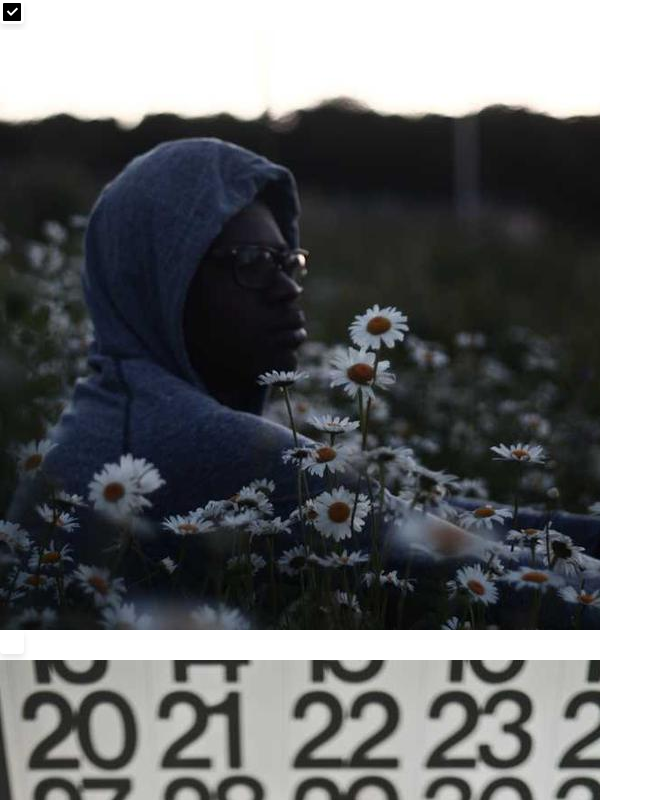
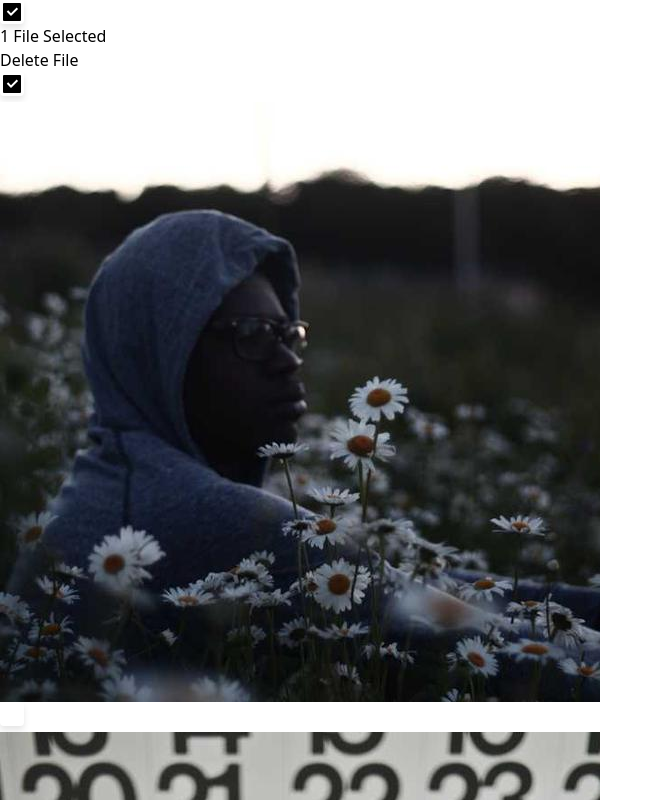
Before and after one commit to ixedasan/react-image-gallery, a React (Vite) app: page / in a window 1280 px wide. Both pictures are taken after a click on the button 12 px from the left and 12 px from the top of the page. Shown: the top 800 px of the page, without its empty margins (0-663 px from the left). Built offline with nearby package versions, Linux system fonts and the light colour scheme.

Commit message:
feat: add header block for image selection

```diff
--- a/src/App.tsx
+++ b/src/App.tsx
@@ -19,6 +19,7 @@ import {
 } from '@dnd-kit/sortable'
 
 import { AddImageCard } from './components/AddImageCard'
+import { Header } from './components/Header'
 import { Image } from './components/Image'
 import { Overlay } from './components/Overlay'
 import { initialImageData } from './data/data'
@@ -68,10 +69,15 @@ function App() {
     )
   }
 
+  const handleDeleteImage = (selectedItems: IImageGallery[]) => {
+    setData(items => items.filter(item => !selectedItems.includes(item)))
+  }
+
   return (
     <div className="min-h-screen">
       <div className="container flex flex-col items-center">
         <div className="my-8 grid max-w-5xl divide-y rounded-lg bg-white shadow">
+          <Header onDelete={handleDeleteImage} data={data} />
           <DndContext
             sensors={sensors}
             collisionDetection={closestCenter}
--- /dev/null
+++ b/src/components/Header.tsx
@@ -0,0 +1,36 @@
+import { IImageGallery } from '../types/global.types'
+import Checkbox from './ui/Icons/Checkbox'
+
+interface IHeader {
+  onDelete: (selectedItems: IImageGallery[]) => void
+  data: IImageGallery[]
+}
+
+export const Header = ({ onDelete, data }: IHeader) => {
+  const selectedItems = data.filter(item => item.isSelected)
+  const selectedCount = selectedItems.length
+
+  return (
+    <div className="flex items-center justify-between gap-4 p-5">
+      {selectedCount > 0 ? (
+        <>
+          <h2 className="flex items-center gap-2 text-lg font-semibold text-gray-800 md:text-2xl">
+            <Checkbox color="black" />
+            <span>
+              {selectedCount}{' '}
+              {selectedCount > 1 ? 'Files Selected' : 'File Selected'}
+            </span>
+          </h2>
+          <button
+            className="text-base font-semibold text-red-500 hover:underline md:text-lg"
+            onClick={() => onDelete(selectedItems)}
+          >
+            Delete {selectedCount > 1 ? 'Files' : 'File'}
+          </button>
+        </>
+      ) : (
+        <p className="text-2xl font-semibold text-gray-800">Gallery</p>
+      )}
+    </div>
+  )
+}
```
